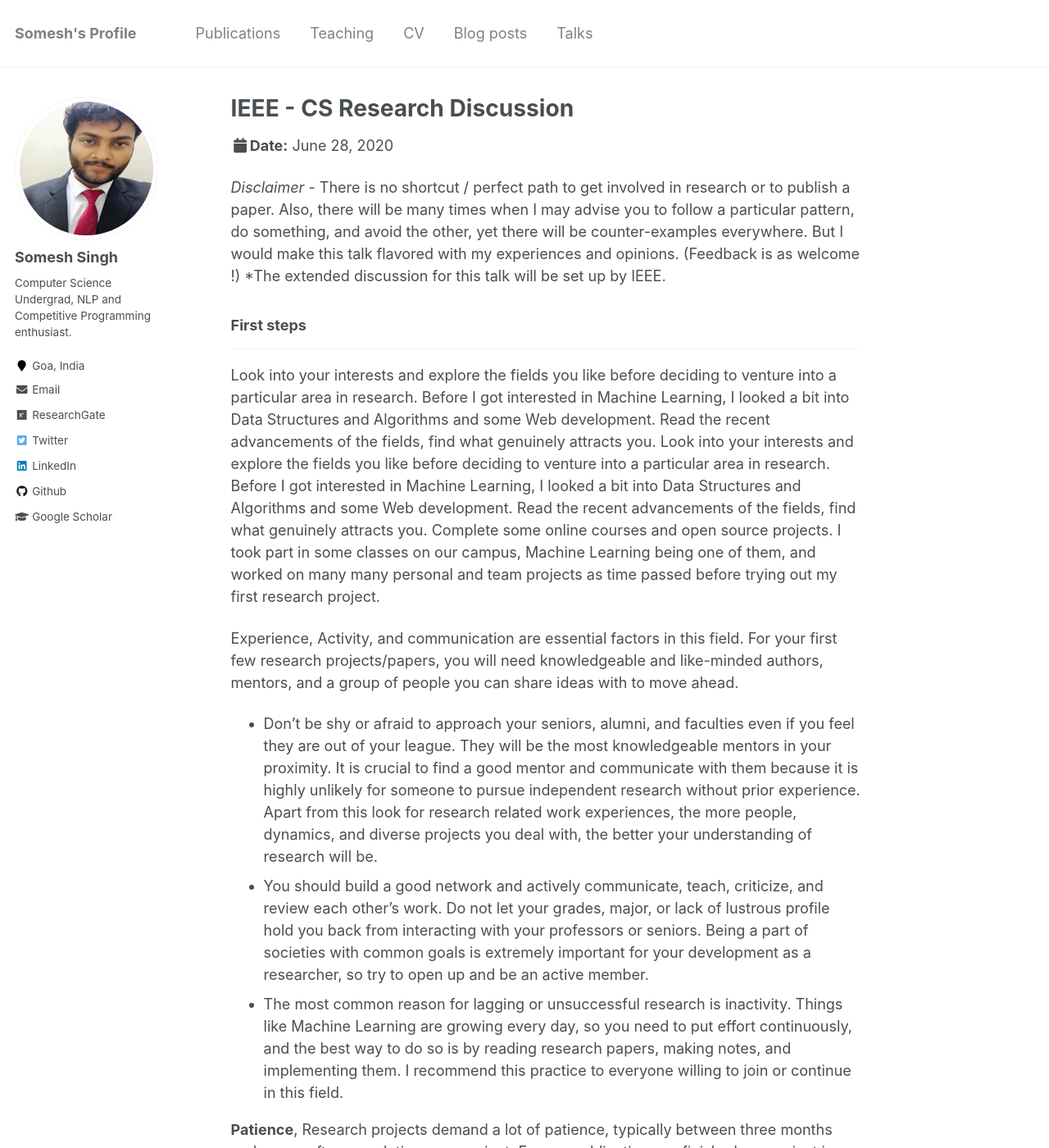
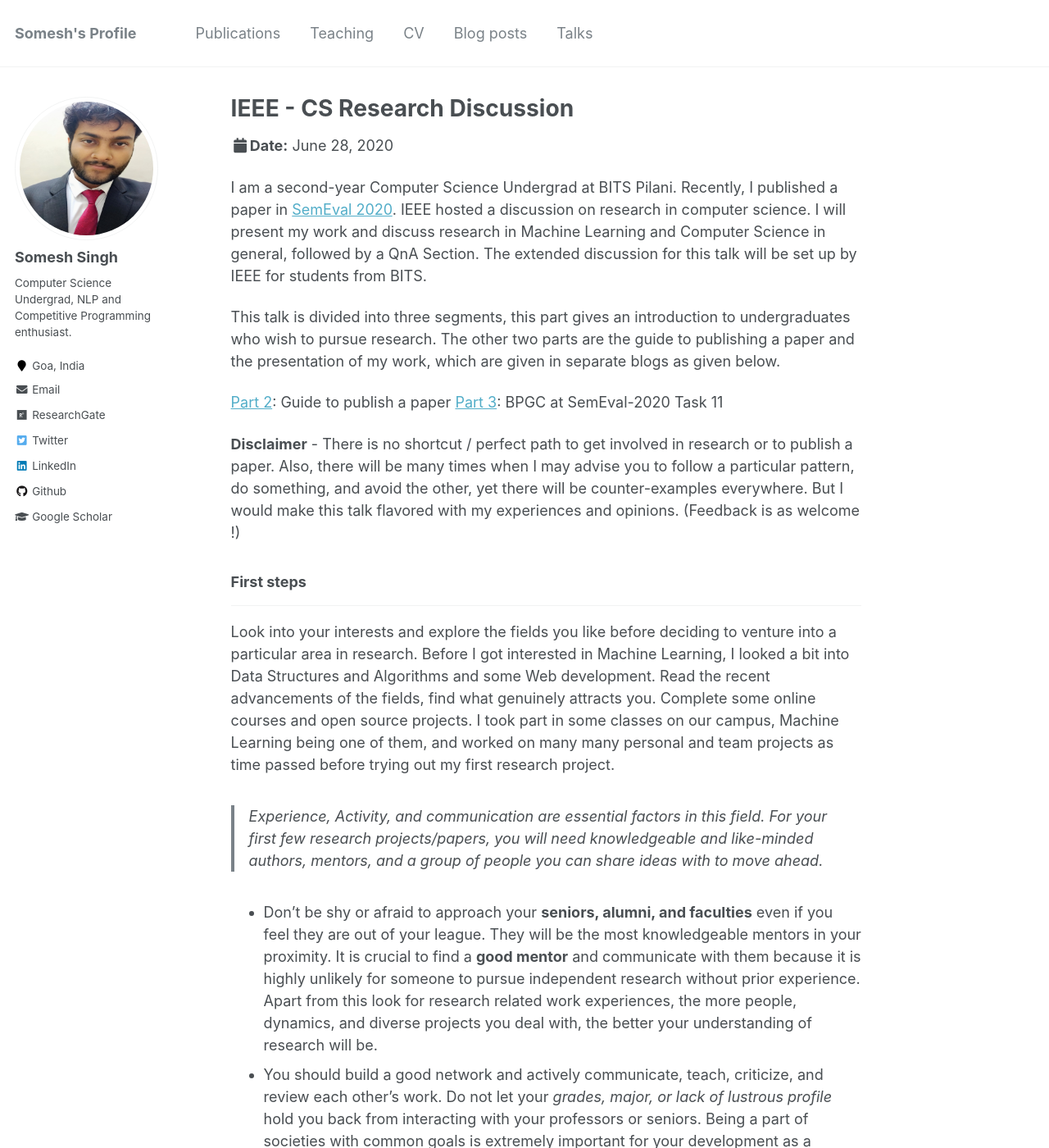
Before and after one commit to someshsingh22/someshsingh22.github.io, a Jekyll site: the page built from _talks/2020-06-28-ieee-cs-research.md, in a window 1280 px wide and 1400 px high. Shown: the whole window at 82% size. Built offline with Jekyll 4.4.1, drawn with Linux system fonts in a browser that asks for light colours; some of the changed text lies outside the part shown.

Commit message:
Talk Intro Added

```diff
--- a/_talks/2020-06-28-ieee-cs-research.md
+++ b/_talks/2020-06-28-ieee-cs-research.md
@@ -8,17 +8,26 @@
 location: "Online"
 ---
 
-*Disclaimer* - There is no shortcut / perfect path to get involved in research or to publish a paper. Also, there will be many times when I may advise you to follow a particular pattern, do something, and avoid the other, yet there will be counter-examples everywhere. But I would make this talk flavored with my experiences and opinions. (Feedback is as welcome !)
-*The extended discussion for this talk will be set up by IEEE.
+I am a second-year Computer Science Undergrad at BITS Pilani. Recently, I published a paper in [SemEval 2020](http://alt.qcri.org/semeval2020/). IEEE hosted a discussion on research in computer science. I will present my work and discuss research in Machine Learning and Computer Science in general, followed by a QnA Section. The extended discussion for this talk will be set up by IEEE for students from BITS.
+
+This talk is divided into three segments, this part gives an introduction to undergraduates who wish to pursue research. The other two parts are the guide to publishing a paper and the presentation of my work, which are given in separate blogs as given below.
+
+[Part 2](): Guide to publish a paper
+[Part 3](https://arxiv.org/abs/2006.00593): BPGC at SemEval-2020 Task 11
+
+**Disclaimer** - There is no shortcut / perfect path to get involved in research or to publish a paper. Also, there will be many times when I may advise you to follow a particular pattern, do something, and avoid the other, yet there will be counter-examples everywhere. But I would make this talk flavored with my experiences and opinions. (Feedback is as welcome !)
 
 ### First steps
 ---
-Look into your interests and explore the fields you like before deciding to venture into a particular area in research. Before I got interested in Machine Learning, I looked a bit into Data Structures and Algorithms and some Web development. Read the recent advancements of the fields, find what genuinely attracts you.  Look into your interests and explore the fields you like before deciding to venture into a particular area in research. Before I got interested in Machine Learning, I looked a bit into Data Structures and Algorithms and some Web development. Read the recent advancements of the fields, find what genuinely attracts you. Complete some online courses and open source projects. I took part in some classes on our campus, Machine Learning being one of them, and worked on many many personal and team projects as time passed before trying out my first research project.
+Look into your interests and explore the fields you like before deciding to venture into a particular area in research. Before I got interested in Machine Learning, I looked a bit into Data Structures and Algorithms and some Web development. Read the recent advancements of the fields, find what genuinely attracts you. Complete some online courses and open source projects. I took part in some classes on our campus, Machine Learning being one of them, and worked on many many personal and team projects as time passed before trying out my first research project.
 
-Experience, Activity, and communication are essential factors in this field. For your first few research projects/papers, you will need knowledgeable and like-minded authors, mentors, and a group of people you can share ideas with to move ahead.
+>Experience, Activity, and communication are essential factors in this field. For your first few research projects/papers, you will need knowledgeable and like-minded authors, mentors, and a group of people you can share ideas with to move ahead.
 
-* Don't be shy or afraid to approach your seniors, alumni, and faculties even if you feel they are out of your league. They will be the most knowledgeable mentors in your proximity. It is crucial to find a good mentor and communicate with them because it is highly unlikely for someone to pursue independent research without prior experience. Apart from this look for research related work experiences, the more people, dynamics, and diverse projects you deal with, the better your understanding of research will be.
-* You should build a good network and actively communicate, teach, criticize, and review each other's work. Do not let your grades, major, or lack of lustrous profile hold you back from interacting with your professors or seniors. Being a part of societies with common goals is extremely important for your development as a researcher, so try to open up and be an active member.
+
+* Don't be shy or afraid to approach your **seniors, alumni, and faculties** even if you feel they are out of your league. They will be the most knowledgeable mentors in your proximity. It is crucial to find a **good mentor** and communicate with them because it is highly unlikely for someone to pursue independent research without prior experience. Apart from this look for research related work experiences, the more people, dynamics, and diverse projects you deal with, the better your understanding of research will be.
+* You should build a good network and actively communicate, teach, criticize, and review each other's work. Do not let your *grades, major, or lack of lustrous profile* hold you back from interacting with your professors or seniors. Being a part of societies with common goals is extremely important for your development as a researcher, so try to open up and be an active member.
 * The most common reason for lagging or unsuccessful research is inactivity. Things like Machine Learning are growing every day, so you need to put effort continuously, and the best way to do so is by reading research papers, making notes, and implementing them. I recommend this practice to everyone willing to join or continue in this field.
 
 **Patience**, Research projects demand a lot of patience, typically between three months and a year after completing your project. For our publication, we finished our project in December and received the authorship notification in the last week of June. Therefore you must focus and work for several months.
+
+Next we discuss on how to publish a paper [Guide to publish a paper]() and presentation of our [paper](https://arxiv.org/abs/2006.00593).
```
